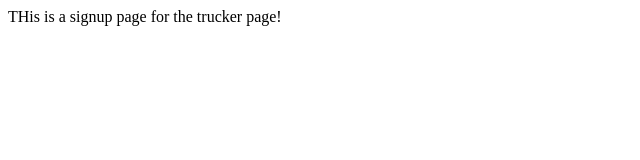
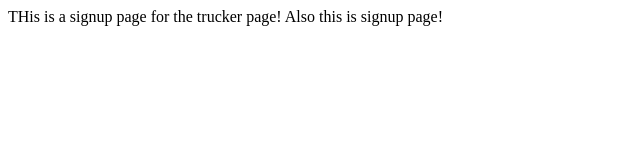
Before and after one commit to shouryapunj/trucker, a plain HTML site: page src/signup/index.html in a window 1280 px wide. Shown: the whole page, without its empty margins (0-640 px from the left). Drawn offline with Linux system fonts and the light colour scheme.

Commit message:
Updated index

```diff
--- a/src/signup/index.html
+++ b/src/signup/index.html
@@ -6,5 +6,6 @@
 </head>
 <body>
   THis is a signup page for the trucker page!
+    Also this is signup page!
 </body>
 </html>
```
